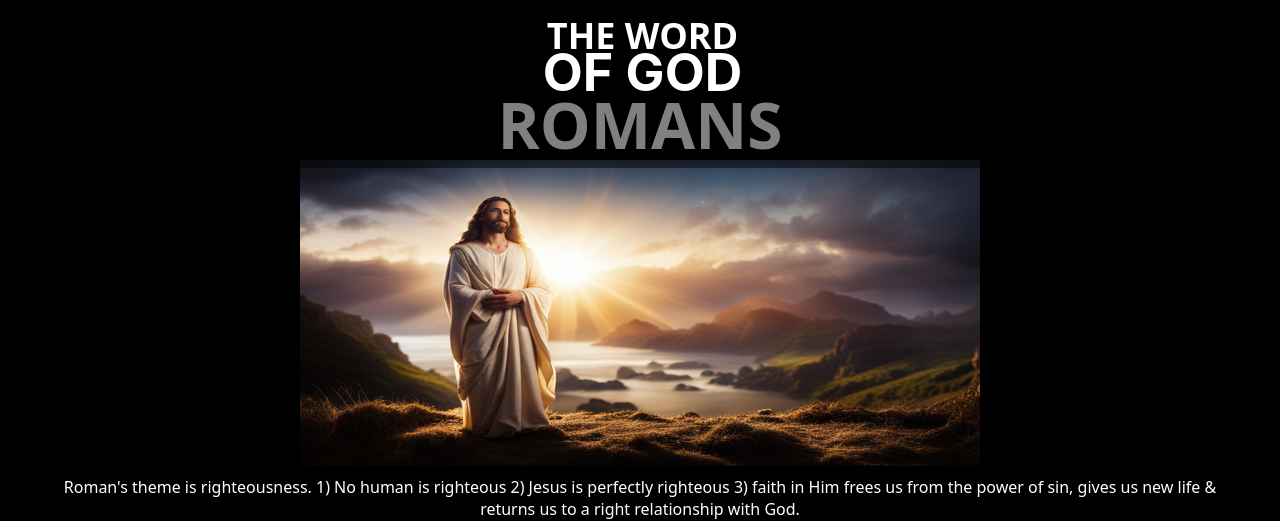
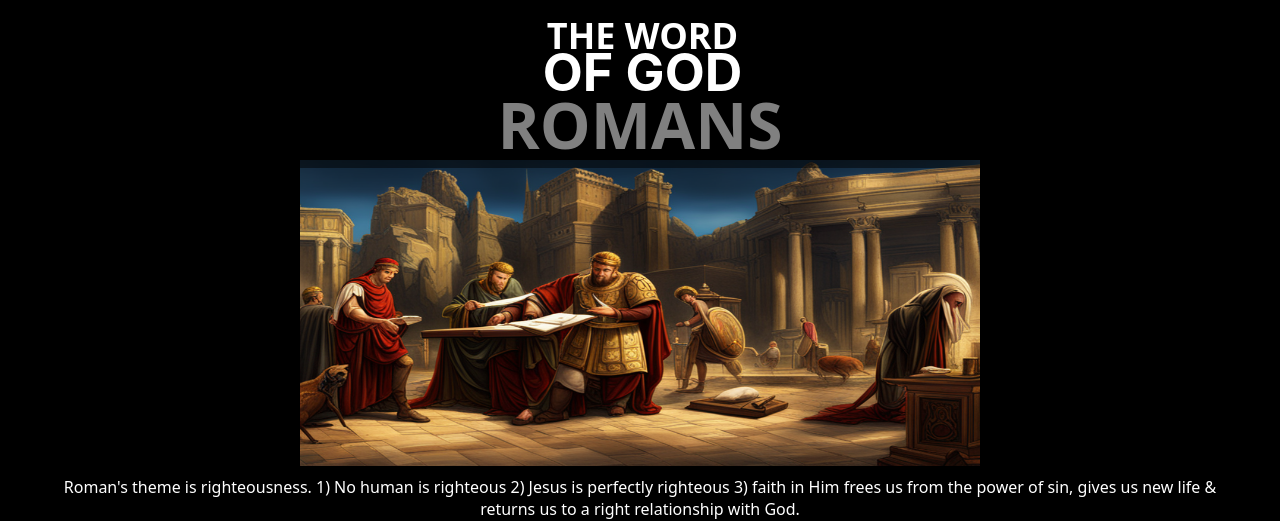
Before and after one commit to jnutt367/romans, a Next.js app: page / in a window 1280 px wide. Shown: the top 521 px of the page. Built offline with nearby package versions, Linux system fonts and the light colour scheme.

Commit message:
Update index.js

```diff
--- a/pages/index.js
+++ b/pages/index.js
@@ -23,7 +23,7 @@ export default function Home() {
         </h1>
             <div  className={styles.image}>
        <Image
-                                src="/risen_26.png"
+                                src="/paul_romans.png"
                                 alt="Romans"
                                 height={900}
                                 width={2000}
```
